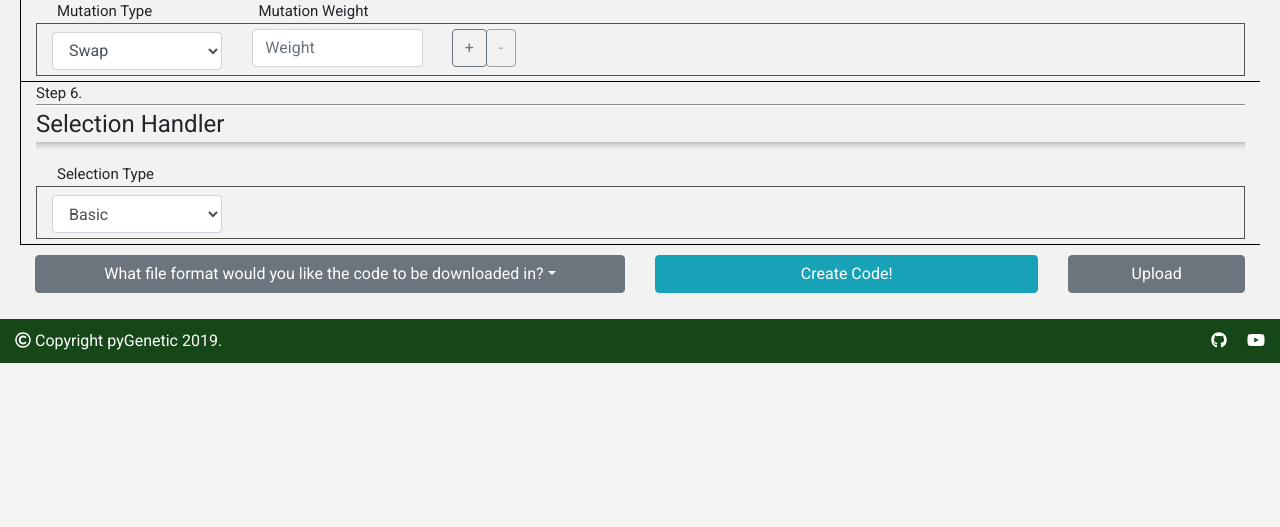
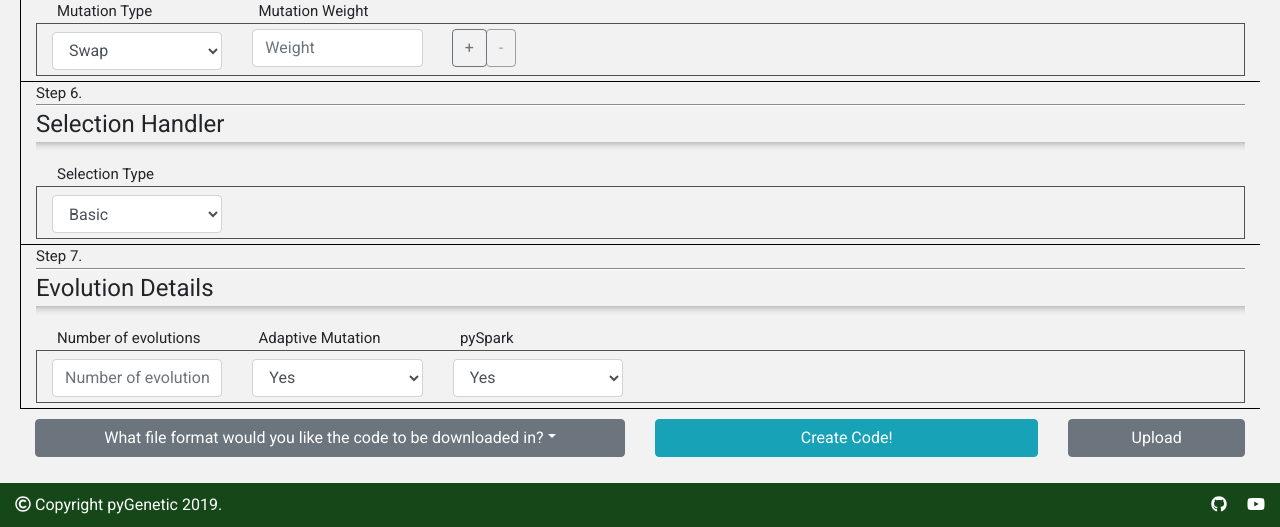
Before and after one commit to dannyi96/pygenetic, a Python web app: template flask/templates/features/ga_online.html in a window 1280 px wide. Shown: the part 797-1324 px from the top of the page. Before the commit the page ends 1160 px from the top, so only its background shows below. Run offline with Jinja, Linux system fonts and the light colour scheme; the template is opened without the code that fills it, so the values that code supplies are empty; some libraries are stand-ins or nearby versions.

Commit message:
more UI changes

```diff
--- a/flask/templates/features/ga_online.html
+++ b/flask/templates/features/ga_online.html
@@ -517,6 +517,71 @@
         </div>
     </div>
 
+    <div class="row" style="border-bottom: 1px solid black">
+        <div class="col-xl-12 col-lg-12 col-md-12 col-12 noPadColumn" id="funcDeclWrapper">
+            <div class="container-fluid">
+                <div class="row">
+                    <div class="col-xl-12 col-lg-12 col-md-12 col-12" id="stepsRowName">
+                        Step 7.
+                    </div>
+                </div>
+                <hr class="fancyHorLine2">
+                <div class="row">
+                    <div class="col-xl-12 col-lg-12 col-md-12 col-12" id="stepsRowInfo">
+                        Evolution Details
+                    </div>
+                </div>
+                <hr class="fancyHorLine1">
+                <div class="row" id="targetFuncDeclWrapperRow">
+                    <div class="col-xl-12 col-lg-12 col-md-12 col-12">
+                        <div class="container-fluid">
+                            <div class="row">
+                                <div class="col-xl-2 col-lg-2 col-md-2 col-2">
+                                    <span class="monkeyPatchShiftToRight"> Number of evolutions </span>
+                                </div>
+                                <div class="col-xl-2 col-lg-2 col-md-2 col-2">
+                                    <span class="monkeyPatchShiftToRight"> Adaptive Mutation </span>
+                                </div>
+                                <div class="col-xl-2 col-lg-2 col-md-2 col-2">
+                                    <span class="monkeyPatchShiftToRight"> pySpark </span>
+                                </div>
+                            </div>
+                            <div class="row" id="targetFuncDeclDivRow">
+                                <div class="col-xl-12 col-lg-12 col-md-12 col-12 customBorder funcToDelete noPadColumn">
+                                    <div class="container-fluid repeatableTargetFuncDeclList">
+                                        <div class="row">
+                                            <div class="col-xl-2 col-lg-2 col-md-2 col-2">
+                                                <div class="input-group repeatableStateListGroup">
+                                                    <input type="text" class="form-control validName funcName" placeholder="Number of evolutions" aria-label="Function Name" aria-describedby="basic-addon4" tabindex='0' data-toggle='popover' data-trigger='manual' data-placement='top' data-content='Invalid Name'>
+                                                </div>
+                                            </div>
+                                            <div class="col-xl-2 col-lg-2 col-md-2 col-2">
+                                                <div class="input-group repeatableStateListGroup">
+                                                    <select class="form-control">
+                                                        <option> Yes </option>
+                                                        <option> No </option>
+                                                    </select>
+                                                </div>
+                                            </div>
+                                            <div class="col-xl-2 col-lg-2 col-md-2 col-2">
+                                                <div class="input-group repeatableStateListGroup">
+                                                    <select class="form-control">
+                                                        <option> Yes </option>
+                                                        <option> No </option>
+                                                    </select>
+                                                </div>
+                                            </div>
+                                        </div>
+                                    </div>
+                                </div>
+                            </div>
+                        </div>
+                    </div>
+                </div>
+            </div>
+        </div>
+    </div>
+
 	{% block buttons %}
 		{{ super() }}
 	{% endblock %}
```
